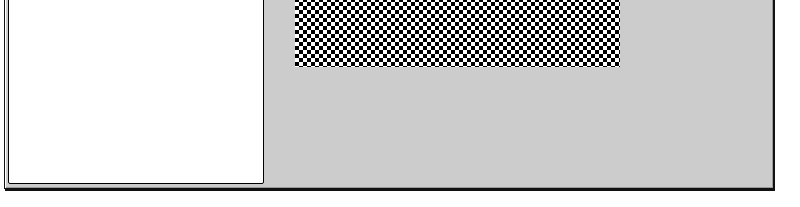
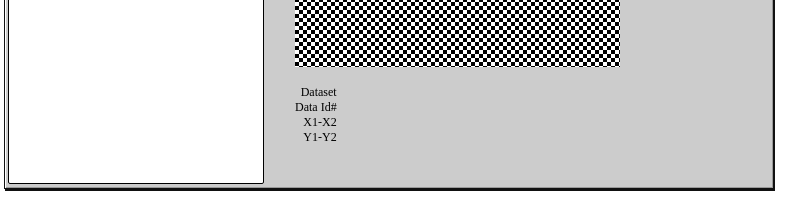
Before and after one commit to seanpatrickmoran/Lariat, an Electron app: page children/inspect.html in a window 800 px wide. Shown: the part 365-572 px from the top of the page. Drawn offline with nearby package versions, Linux system fonts and the light colour scheme; no server answers; a web font is replaced by a local one.

Commit message:
Fixed INSPECT descriptor

```diff
--- a/children/inspect.css
+++ b/children/inspect.css
@@ -45,6 +45,11 @@ ul {
   align-items: flex-start;
 }
 
+
+#query-legend {
+  margin-right: 20px;
+}
+
 .content {
     position: fixed;
     left: 4px;
--- a/children/inspect.html
+++ b/children/inspect.html
@@ -52,9 +52,14 @@
             <div class="row-container">
                <canvas id="canvas-inspect" width="325" height="325"></canvas>
             </div>
-            <div id="sql-query-payload" class="column-container">
-               <!-- <p id="sql-query-payload"><class "s"></p> -->
-               <!-- <p id="coordinates"><class "s">testing</p> -->
+            <div class="row-container">
+              <div id="query-legend" class="column-container">
+                <p align="right">Dataset<br>Data Id#<br>X1-X2<br>Y1-Y2</p>
+              </div>
+              <div id="sql-query-payload" class="column-container">
+                 <!-- <p id="sql-query-payload"><class "s"></p> -->
+                 <!-- <p id="coordinates"><class "s">testing</p> -->
+              </div>
             </div>
           </div>
         </section>
```
